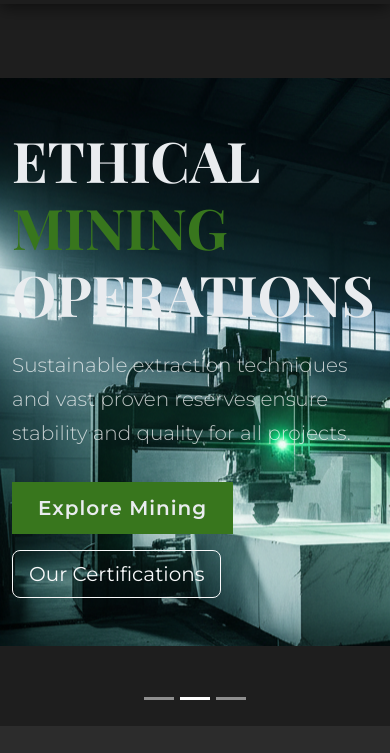
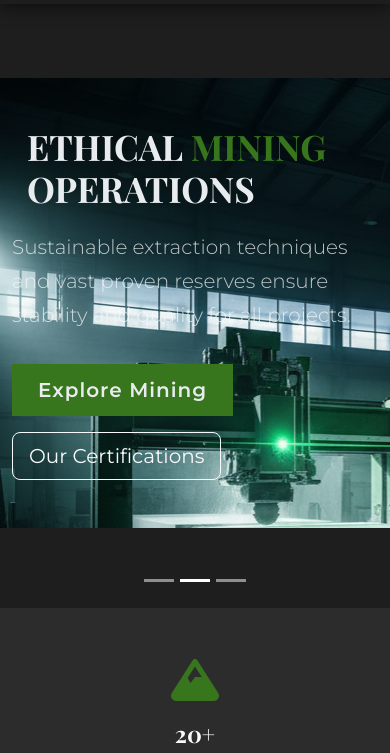
Before and after one commit to rahmanuratiq82-max/SS.STONE-PVT-LTD, a plain HTML site: page index.html in a window 390 px wide. Shown: the part 87-840 px from the top of the page. Drawn offline with nearby package versions, Linux system fonts and the light colour scheme; files whose address does not match are found by name.

Commit message:
again responsive css fixes applied to some pages

```diff
--- a/assets/css/style.css
+++ b/assets/css/style.css
@@ -193,7 +193,15 @@ header {
     font-size: 2.5rem;
     margin-bottom: 20px;
 }
-
+/* Hero Section ke Text ko chote screen par adjust karna */
+@media (max-width: 767px) {
+    .hero-title {
+        /* Chote screen par font size kam karein */
+        font-size: 2.2rem;
+        /* Padding de taake content kinaron se na chipke */
+        padding: 0 15px;
+    }
+}
 /* Poore page par horizontal scrolling ko rokta hai */
 
 html, body {
```
